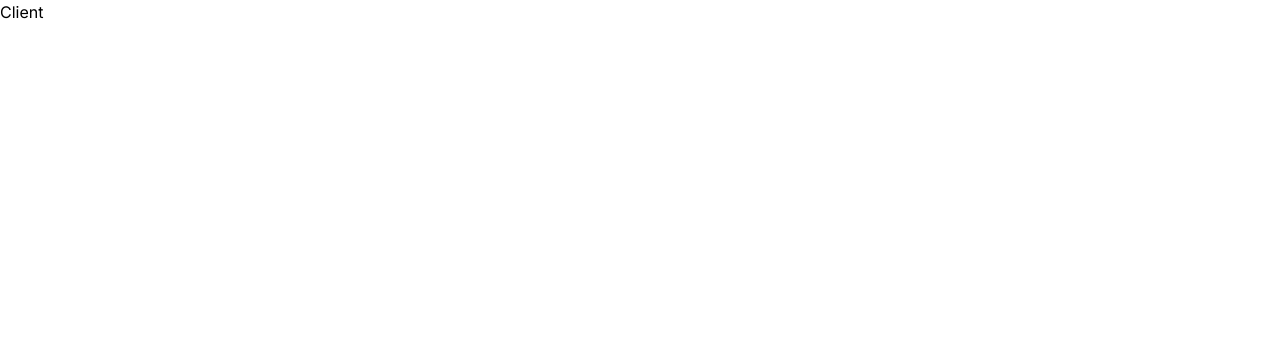
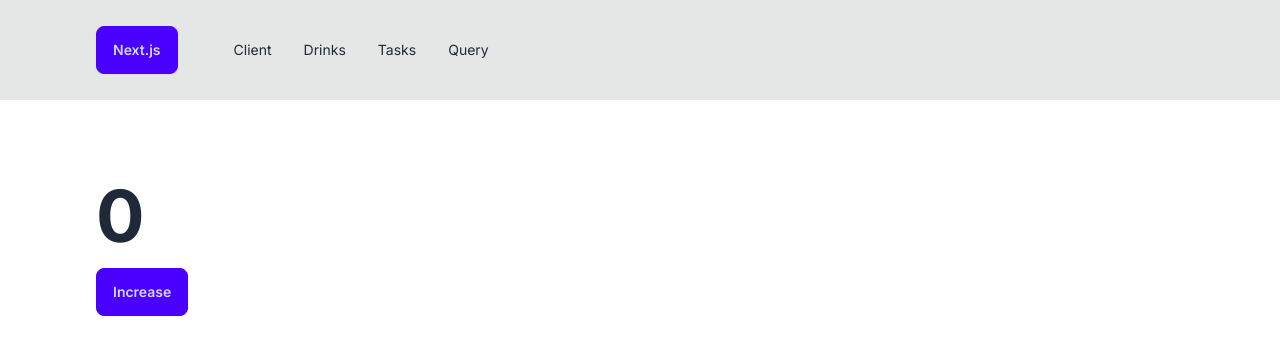
Before and after one commit to Dipsaint1/nextjs, a Next.js app: page /client in a window 1280 px wide. Shown: the top 354 px of the page. Built offline with nearby package versions, Linux system fonts and the light colour scheme.

Commit message:
minor update

```diff
--- a/app/client/page.js
+++ b/app/client/page.js
@@ -1,6 +1,19 @@
+'use client';
+
+import { useState } from "react";
+
 const Client = () => {
+  const [count, setCount] = useState(0);
+
   return (
-    <div>Client</div>
+    <div>
+      <h1 className='text-7xl font-bold mb-4'>{count}</h1>
+      <button
+        className ='btn btn-primary'
+        onClick={() => setCount(count + 1)}
+        > Increase
+      </button>
+    </div>
   )
 }
 
--- a/app/layout.js
+++ b/app/layout.js
@@ -1,17 +1,22 @@
-import { Inter } from 'next/font/google'
-import './globals.css'
+import { Inter } from 'next/font/google';
+import './globals.css';
+import Navbar from '@/components/Navbar';
 
-const inter = Inter({ subsets: ['latin'] })
+const inter = Inter({ subsets: ['latin'] });
 
 export const metadata = {
-  title: 'Create Next App',
+  title: 'Next JS Tutorial',
   description: 'Generated by create next app',
 }
 
 export default function RootLayout({ children }) {
   return (
+    // <html lang="en" className='bg-base-200'>
     <html lang="en">
-      <body className={inter.className}>{children}</body>
+      <body className={inter.className}>
+        <Navbar />
+        <main className='px-8 py-20 max-w-6xl mx-auto '>{children}</main>
+      </body>
     </html>
   )
 }
--- a/app/page.js
+++ b/app/page.js
@@ -3,10 +3,11 @@ import Link from 'next/link';
 const Home = () => {
   return (
     <div>
-      <h1 className="text-7xl">Homepage</h1>
-      <Link href='/about'>about</Link>
+      <h1 className='text-5xl mb-8 font-bold'>HomePage</h1>
+      <Link href='/client' className='btn btn-accent'>
+        get started
+      </Link>
     </div>
-  )
-}
-
-export default Home
+  );
+};
+export default Home;
--- /dev/null
+++ b/components/Navbar.jsx
@@ -0,0 +1,33 @@
+import Link from 'next/link';
+
+const links = [
+  { href: '/client', label: 'client'},
+  { href: '/drinks', label: 'drinks'},
+  { href: '/tasks', label: 'tasks'},
+  { href: '/query', label: 'query'},
+]
+
+const Navbar = () => {
+  return (
+    <nav className="bg-base-300 py-4">
+      <div className="navbar px-8 max-w-6xl mx-auto flex-col sm:flex-row">
+        <Link href='/' className='btn btn-primary'>
+          Next.js
+        </Link>
+        <ul className='menu menu-horizontal md:ml-8'>
+          {links.map((link) => {
+            return (
+              <li key={link.href}>
+                <Link href={link.href} className=' capitalize'>
+                  {link.label}
+                </Link>
+              </li>
+            );
+          })}
+        </ul>
+      </div>
+    </nav>
+  );
+}
+
+export default Navbar;
--- a/tailwind.config.js
+++ b/tailwind.config.js
@@ -7,12 +7,13 @@ module.exports = {
   ],
   theme: {
     extend: {
-      backgroundImage: {
-        'gradient-radial': 'radial-gradient(var(--tw-gradient-stops))',
-        'gradient-conic':
-          'conic-gradient(from 180deg at 50% 50%, var(--tw-gradient-stops))',
-      },
+      // backgroundImage: {
+      //   'gradient-radial': 'radial-gradient(var(--tw-gradient-stops))',
+      //   'gradient-conic':
+      //     'conic-gradient(from 180deg at 50% 50%, var(--tw-gradient-stops))',
+      // },
     },
   },
-  plugins: [],
+  // plugins: [],
+  plugins: [require('@tailwindcss/typography'), require('daisyui')]
 }
```
Also changed, not shown: package.json (+9 -5 lines), 2 other files (tests, documents, lock files or other folders).
